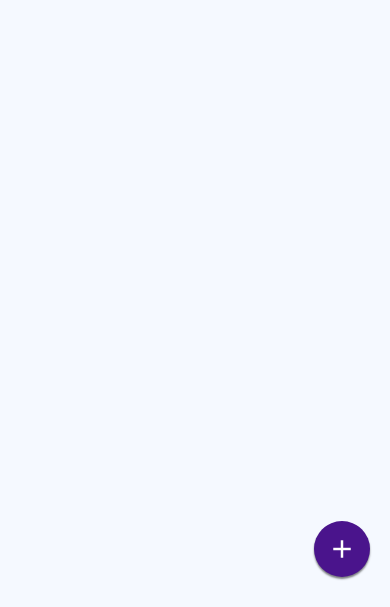
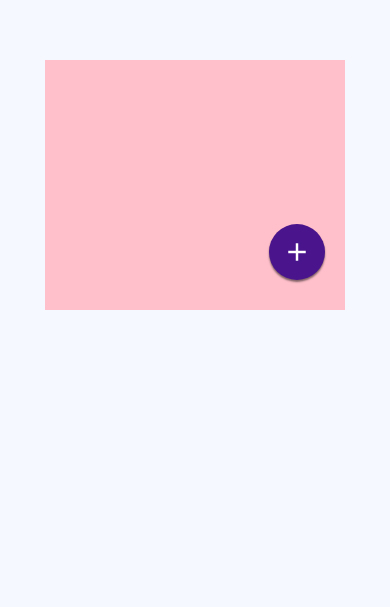
Before and after one commit to isharadilshan/react-native-floating-hearts-animation, a React Native app: screen / in a window 390 px wide. Shown: the part 237-844 px from the top of the page. Built offline with nearby package versions, Linux system fonts and the light colour scheme.

Commit message:
fix: heart animation stuck issue

```diff
--- a/App.js
+++ b/App.js
@@ -1,51 +1,12 @@
-import React, {useState} from 'react';
+import React from 'react';
 import {StyleSheet, View} from 'react-native';
-import FloatinActionButton from './src/components/button/FloatingActionButton';
-import HeartContainer from './src/components/heart/HeartContainer';
-
-let heartCount = 0;
-const getRandomNumber = (min, max) => {
-  return Math.random() * (max - min) + min;
-};
+import AnimatedScreen from './src/components/heart/AnimatedScreen';
 
 const App = () => {
-  const [hearts, setHearts] = useState([]);
-
-  const addHeart = () => {
-    heartCount++;
-    setHearts([
-      ...hearts,
-      {
-        id: heartCount,
-        right: getRandomNumber(30, 150),
-      },
-    ]);
-  };
-
-  const removeHeart = (id) => {
-    setHearts(
-      hearts.filter((heart) => {
-        return heart.id !== id;
-      }),
-    );
-  };
-  // console.log('HEART COUNT _______----------<>>>>>>>>', heartCount);
 
   return (
     <View style={styles.parentContainer}>
-      <View style={styles.parentContainer}>
-        {hearts.map((heart) => {
-          console.log('HEART ________------_____----->>>>>>>>>>', heart);
-          return (
-            <HeartContainer
-              key={heart.id}
-              customStyle={{right: heart.right}}
-              onComplete={() => removeHeart(heart.id)}
-            />
-          );
-        })}
-      </View>
-      <FloatinActionButton onPress={addHeart} />
+      <AnimatedScreen/>
     </View>
   );
 };
@@ -54,6 +15,8 @@ const styles = StyleSheet.create({
   parentContainer: {
     flex: 1,
     backgroundColor: 'rgb(245,249,255)',
+    alignItems: 'center',
+    justifyContent: 'center',
   },
 });
 
--- a/src/components/heart/HeartContainer.js
+++ b/src/components/heart/AnimatedScreen.js
@@ -1,10 +1,16 @@
-import React, {useEffect, useRef} from 'react';
-import {StyleSheet, Animated, Easing} from 'react-native';
+import React, {useEffect, useState, useRef} from 'react';
+import {StyleSheet, Animated, Easing, View, Text} from 'react-native';
 import Heart from './Heart';
+import FloatingActionButton from '../button/FloatingActionButton';
 
 const height = 800;
-const animationEndY = Math.ceil(height * 0.8);
+const animationEndY = Math.ceil(height * 0.5);
 const negativeEndY = animationEndY * -1;
+let heartCount = 0;
+
+const getRandomNumber = (min, max) => {
+  return Math.random() * (max - min) + min;
+};
 
 const HeartContainer = (props) => {
   const {customStyle, onComplete} = props;
@@ -49,8 +55,8 @@ const HeartContainer = (props) => {
       toValue: negativeEndY,
       easing: Easing.ease,
       useNativeDriver: true,
-    }).start(onComplete);
-  });
+    }).start(() => {});
+  },[]);
 
   const getHeartStyle = () => {
     return {
@@ -65,19 +71,67 @@ const HeartContainer = (props) => {
   };
 
   return (
-    <Animated.View
-      style={[styles.heartContainer, getHeartStyle(), customStyle]}>
-      <Heart />
+    <Animated.View style={[styles.heartContainer, getHeartStyle(), customStyle]}>
+      <Heart/>
     </Animated.View>
   );
 };
 
+const AnimatedScreen = () => {
+  const [hearts, setHearts] = useState([]);
+
+  const addHeart = () => {
+    heartCount++;
+    setHearts([
+      ...hearts,
+      {
+        id: heartCount,
+        right: getRandomNumber(30, 150),
+      },
+    ]);
+  };
+
+  const removeHeart = (id) => {
+    setHearts(
+      hearts.filter((heart) => {
+        return heart.id !== id;
+      }),
+    );
+  };
+
+  return (
+    <View style={styles.animatedScreenWrapper}>
+      {
+        hearts.map((heart, index) => {
+          return (
+            <HeartContainer
+              key={index}
+              customStyle={{right: heart.right}}
+              onComplete={() => removeHeart(heart.id)}
+            />
+          );
+        })
+      }
+      <FloatingActionButton onPress={addHeart}/>
+    </View>
+  );
+};
+
 const styles = StyleSheet.create({
+  parentContainer: {
+    flex: 1,
+    backgroundColor: 'rgb(245,249,255)',
+  },
   heartContainer: {
     position: 'absolute',
     bottom: 30,
     backgroundColor: 'transparent',
   },
+  animatedScreenWrapper: {
+    height: 250,
+    width: 300,
+    backgroundColor: 'pink',
+  },
 });
 
-export default HeartContainer;
+export default AnimatedScreen;
```
Also changed, not shown: 2 other files (tests, documents, lock files or other folders).
